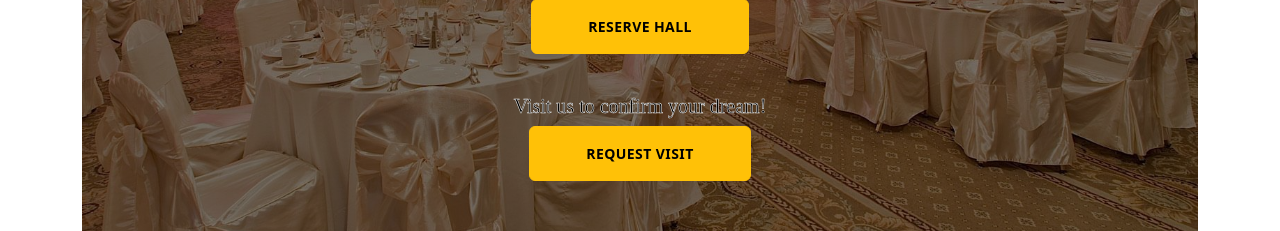
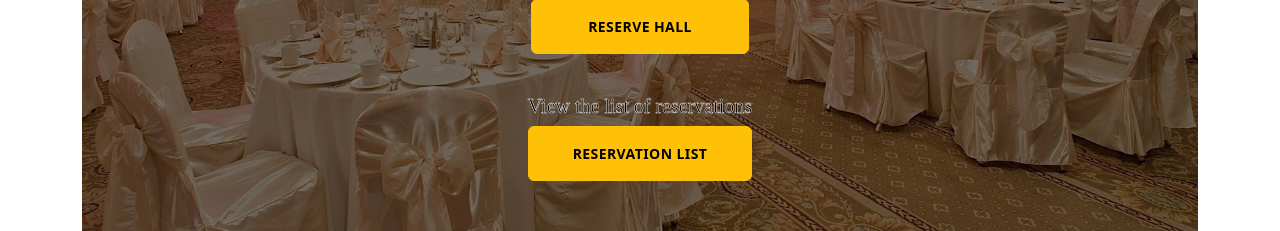
Before and after one commit to jay123kay/ITPM, a React (Create React App) app in the folder client/: page /main in a window 1280 px wide. Shown: the part 418-649 px from the top of the page. Built offline with nearby package versions, Linux system fonts and the light colour scheme; some icons are missing.

Commit message:
Jayasekara K.D

```diff
--- a/client/src/components/BookingManagement/BookingHome.js
+++ b/client/src/components/BookingManagement/BookingHome.js
@@ -1,6 +1,7 @@
 import React, {Component} from 'react';
 import axios from 'axios';
 import './BookingHome.css';
+import jsPDF from "jspdf";
 
 export default class BookingHome extends Component{
   constructor(props){
@@ -11,10 +12,20 @@ export default class BookingHome extends Component{
     };
   }
 
+//Report generation
+  GeneratePDF =()=>{
+    var doc = new jsPDF("p", "pt", "a2", "pdf");
+    doc.html(document.querySelector('#content'),{
+           callback: function(pdf){
+               pdf.save("mypdf.pdf");
+           }
+    });
+  };
+
   componentDidMount(){
     this.retrieveBookings();
   }
-
+//Get all bookings
   retrieveBookings(){
     axios.get("/bookings").then(res =>{
       if(res.data.success){
@@ -26,6 +37,7 @@ export default class BookingHome extends Component{
     });
   }
 
+  //Delete a relevent booking
   onDelete = (id) =>{
     axios.delete(`/booking/delete/${id}`).then((res) =>{
       alert("Deleted Successfully");
@@ -33,6 +45,7 @@ export default class BookingHome extends Component{
     })
   }
 
+  //search a booking
   filterData(bookings,searchKey){
     const result = bookings.filter((booking) =>
     booking.customerName.toLowerCase().includes(searchKey) ||
@@ -61,13 +74,13 @@ export default class BookingHome extends Component{
   }
 
 
-
+ //Output
   render(){
     return(
-      <div className='body'>
+      <div className='body' id="content">
       <div className="row">
         <div className="col-lg-9 mt-2 mb-2">
-          <h2>Banquet Hall Bookings</h2>
+          <h2>Banquet Hall Reservations</h2>
         </div>
         <div className="col-lg-3 mt-2 mb-2">
           <input
--- a/client/src/components/BookingManagement/BookingMain.js
+++ b/client/src/components/BookingManagement/BookingMain.js
@@ -67,7 +67,7 @@ class BookingMain extends Component {
                     Reserve Hall
                   </a>
 
-                  <h5 className='text2'><br></br>Visit us to confirm your dream!</h5>
+                  <h5 className='text2'><br></br>View the list of reservations</h5>
                 </div>
                 <div className="text-center">
                   <a
@@ -77,13 +77,13 @@ class BookingMain extends Component {
                       fontWeight: '700',
                       letterSpacing: '.03em',
                       textTransform: 'uppercase',
-                      padding: '16px 56px',
+                      padding: '16px 44px',
                       borderRadius: '6px'
                     }}
 
                     href="/"
                     role="button">
-                    Request Visit
+                    Reservation List
                   </a>
 
                 </div>
--- a/client/src/components/PaymentManagement/PaymentHome.js
+++ b/client/src/components/PaymentManagement/PaymentHome.js
@@ -1,6 +1,7 @@
 import React, {Component} from 'react';
 import axios from 'axios';
 import '../BookingManagement/BookingHome.css';
+import jsPDF from "jspdf";
 
 export default class PaymentHome extends Component{
   constructor(props){
@@ -11,10 +12,21 @@ export default class PaymentHome extends Component{
     };
   }
 
+  //Report generation
+  GeneratePDF =()=>{
+    var doc = new jsPDF("p", "pt", "a2", "pdf");
+    doc.html(document.querySelector('#content'),{
+           callback: function(pdf){
+               pdf.save("mypdf.pdf");
+           }
+    });
+  };
+
   componentDidMount(){
     this.retrievePayments();
   }
 
+  //Get all payments
   retrievePayments(){
     axios.get("/payments").then(res =>{
       if(res.data.success){
@@ -26,6 +38,7 @@ export default class PaymentHome extends Component{
     });
   }
 
+  //Delete one payment
   onDelete = (id) =>{
     axios.delete(`/payment/delete/${id}`).then((res) =>{
       alert("Deleted Successfully");
@@ -33,6 +46,7 @@ export default class PaymentHome extends Component{
     })
   }
 
+  //Search data
   filterData(payments,searchKey){
     const result = payments.filter((payment) =>
     payment.customerName.toLowerCase().includes(searchKey) ||
@@ -57,10 +71,10 @@ export default class PaymentHome extends Component{
     });
   }
 
-
+  //Output
   render(){
     return(
-      <div className='body'>
+      <div className='body' id="content">
       <div className="row">
         <div className="col-lg-9 mt-2 mb-2">
           <h2>Payments</h2>
@@ -117,6 +131,8 @@ export default class PaymentHome extends Component{
           </tbody>
         </table>
         <button className="btn btn-success"><a href="/add2" style={{textDecoration:'none', color:'white'}}>Create New Payment</a></button>
+        <button className="btn3 button3" onClick={this.GeneratePDF} type="primary">Print the Report</button>
+
       </div>
     )
     } }
```
